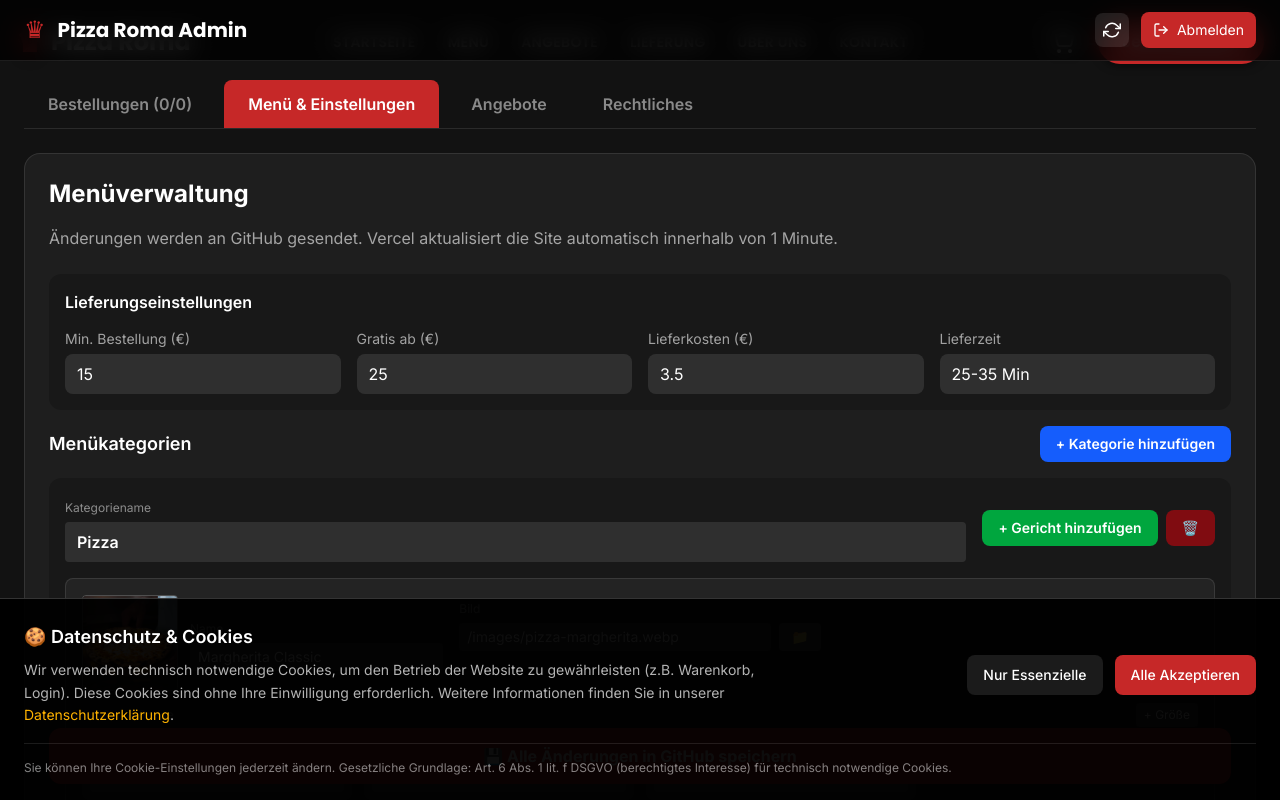
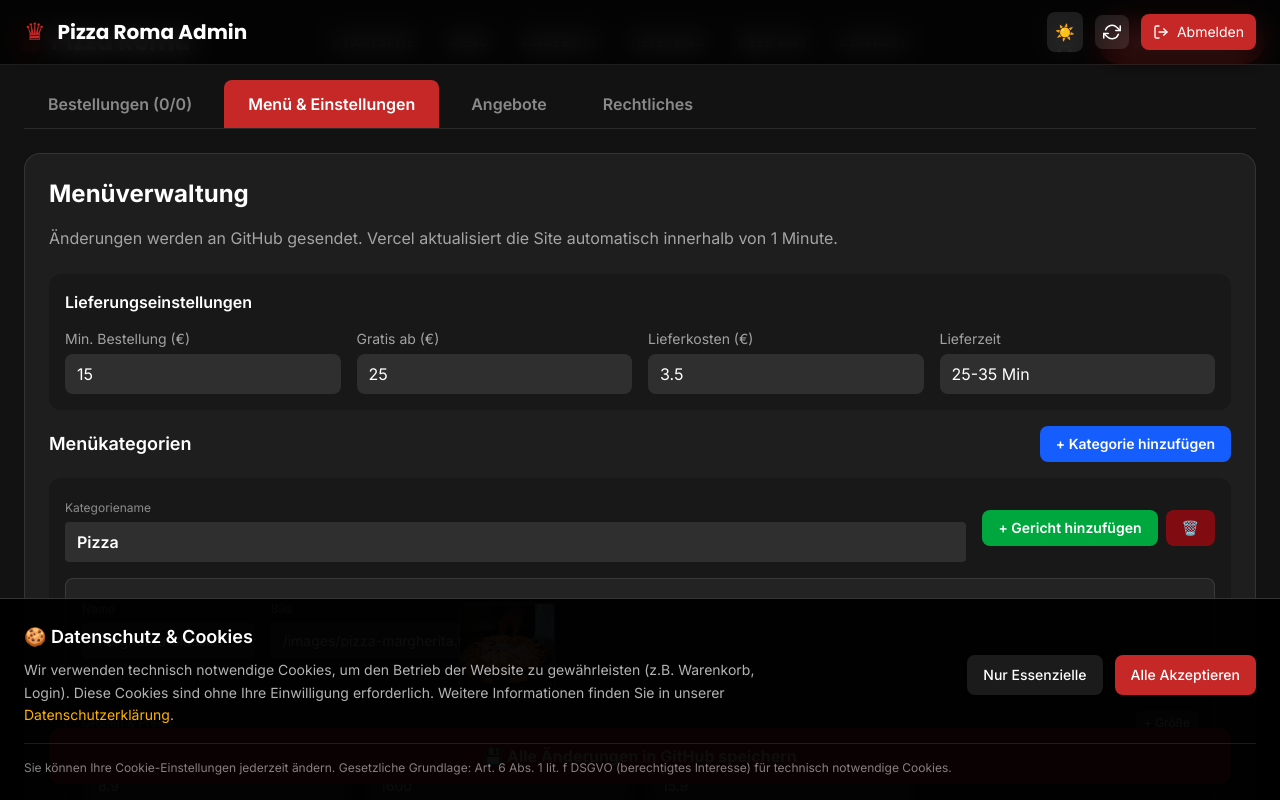
Before and after one commit to Tor2024/pizza-roma-siegen, a Next.js app: page /admin in a window 1280 px wide. Both pictures are taken after a click on the button "Menü & Einstellungen". Shown: the top 800 px of the page. Built offline with nearby package versions, Linux system fonts and the light colour scheme.

Commit message:
Add light theme support to admin panel, fix Name/Bild alignment

```diff
--- a/app/admin/page.tsx
+++ b/app/admin/page.tsx
@@ -79,6 +79,14 @@ export default function AdminDashboard() {
   const [menuLoading, setMenuLoading] = useState(false);
   const [saveMessage, setSaveMessage] = useState('');
   const [orderFilter, setOrderFilter] = useState<OrderStatus | 'all'>('all');
+
+  // Theme state
+  const [isDarkMode, setIsDarkMode] = useState(true);
+
+  // Toggle theme
+  const toggleTheme = () => {
+    setIsDarkMode(!isDarkMode);
+  };
 
   // Get admin token from cookie
   const getAdminToken = () => {
@@ -407,9 +415,9 @@ export default function AdminDashboard() {
   };
 
   return (
-    <div className="min-h-screen bg-roma-dark text-white pt-0">
+    <div className={`min-h-screen pt-0 transition-colors duration-300 ${isDarkMode ? 'bg-roma-dark text-white' : 'bg-gray-50 text-gray-900'}`}>
       {/* Fixed Header */}
-      <header className="fixed top-0 left-0 right-0 z-50 bg-black/80 backdrop-blur-md border-b border-white/10 px-6 py-3">
+      <header className={`fixed top-0 left-0 right-0 z-50 backdrop-blur-md border-b px-6 py-3 transition-colors duration-300 ${isDarkMode ? 'bg-black/80 border-white/10' : 'bg-white/80 border-gray-200'}`}>
         <div className="max-w-7xl mx-auto flex justify-between items-center">
           <div className="flex items-center gap-3">
             <span className="text-roma-red text-2xl">♛</span>
@@ -417,9 +425,17 @@ export default function AdminDashboard() {
           </div>
 
           <div className="flex items-center gap-3">
+            {/* Theme Toggle */}
+            <button
+              onClick={toggleTheme}
+              className={`p-2 rounded-lg transition-colors ${isDarkMode ? 'bg-white/10 hover:bg-white/20' : 'bg-gray-200 hover:bg-gray-300'}`}
+              title={isDarkMode ? 'Helles Design' : 'Dunkles Design'}
+            >
+              {isDarkMode ? '☀️' : '🌙'}
+            </button>
             <button
               onClick={fetchOrders}
-              className="p-2 rounded-lg bg-white/10 hover:bg-white/20 transition-colors"
+              className={`p-2 rounded-lg transition-colors ${isDarkMode ? 'bg-white/10 hover:bg-white/20' : 'bg-gray-200 hover:bg-gray-300'}`}
               title="Aktualisieren"
             >
               <FiRefreshCw className={loading ? 'animate-spin' : ''} size={18} />
@@ -439,11 +455,13 @@ export default function AdminDashboard() {
 
       {/* Tabs */}
       <div className="max-w-7xl mx-auto px-6 mt-6">
-        <div className="flex gap-2 border-b border-white/10">
+        <div className={`flex gap-2 border-b ${isDarkMode ? 'border-white/10' : 'border-gray-300'}`}>
           <button
             onClick={() => setTab('orders')}
             className={`px-6 py-3 rounded-t-lg font-semibold transition-colors ${
-              tab === 'orders' ? 'bg-roma-red text-white' : 'text-white/50 hover:text-white'
+              tab === 'orders'
+                ? 'bg-roma-red text-white'
+                : isDarkMode ? 'text-white/50 hover:text-white' : 'text-gray-500 hover:text-gray-700'
             }`}
           >
             Bestellungen ({orders.filter(o => o.status === 'received').length}/{orders.length})
@@ -451,7 +469,9 @@ export default function AdminDashboard() {
           <button
             onClick={() => setTab('menu')}
             className={`px-6 py-3 rounded-t-lg font-semibold transition-colors ${
-              tab === 'menu' ? 'bg-roma-red text-white' : 'text-white/50 hover:text-white'
+              tab === 'menu'
+                ? 'bg-roma-red text-white'
+                : isDarkMode ? 'text-white/50 hover:text-white' : 'text-gray-500 hover:text-gray-700'
             }`}
           >
             Menü & Einstellungen
@@ -459,7 +479,9 @@ export default function AdminDashboard() {
           <button
             onClick={() => setTab('offers')}
             className={`px-6 py-3 rounded-t-lg font-semibold transition-colors ${
-              tab === 'offers' ? 'bg-roma-red text-white' : 'text-white/50 hover:text-white'
+              tab === 'offers'
+                ? 'bg-roma-red text-white'
+                : isDarkMode ? 'text-white/50 hover:text-white' : 'text-gray-500 hover:text-gray-700'
             }`}
           >
             Angebote
@@ -467,7 +489,9 @@ export default function AdminDashboard() {
           <button
             onClick={() => setTab('legal')}
             className={`px-6 py-3 rounded-t-lg font-semibold transition-colors ${
-              tab === 'legal' ? 'bg-roma-red text-white' : 'text-white/50 hover:text-white'
+              tab === 'legal'
+                ? 'bg-roma-red text-white'
+                : isDarkMode ? 'text-white/50 hover:text-white' : 'text-gray-500 hover:text-gray-700'
             }`}
           >
             Rechtliches
@@ -493,7 +517,7 @@ export default function AdminDashboard() {
               )}
 
               {orders.length === 0 && !loading && (
-                <div className="text-center py-20 text-white/40">
+                <div className={`text-center py-20 ${isDarkMode ? 'text-white/40' : 'text-gray-500'}`}>
                   <FiPackage size={48} className="mx-auto mb-4" />
                   <p className="text-xl">Noch keine Bestellungen...</p>
                   <p className="text-sm mt-2">Neue Bestellungen erscheinen hier automatisch</p>
@@ -505,7 +529,7 @@ export default function AdminDashboard() {
                 <div className="flex gap-2 flex-wrap mb-4">
                   <button
                     onClick={() => setOrderFilter('all')}
-                    className={`px-3 py-1.5 rounded-lg text-sm font-medium transition-all ${orderFilter === 'all' ? 'bg-white/20 text-white' : 'bg-white/5 text-white/50 hover:bg-white/10'}`}
+                    className={`px-3 py-1.5 rounded-lg text-sm font-medium transition-all ${orderFilter === 'all' ? 'bg-roma-red text-white' : isDarkMode ? 'bg-white/5 text-white/50 hover:bg-white/10' : 'bg-gray-100 text-gray-600 hover:bg-gray-200'}`}
                   >
                     Alle ({orders.length})
                   </button>
@@ -516,7 +540,7 @@ export default function AdminDashboard() {
                       <button
                         key={status}
                         onClick={() => setOrderFilter(status as OrderStatus)}
-                        className={`px-3 py-1.5 rounded-lg text-sm font-medium transition-all flex items-center gap-1.5 ${orderFilter === status ? `${config.color} text-white` : 'bg-white/5 text-white/50 hover:bg-white/10'}`}
+                        className={`px-3 py-1.5 rounded-lg text-sm font-medium transition-all flex items-center gap-1.5 ${orderFilter === status ? `${config.color} text-white` : isDarkMode ? 'bg-white/5 text-white/50 hover:bg-white/10' : 'bg-gray-100 text-gray-600 hover:bg-gray-200'}`}
                       >
                         <config.icon size={12} />
                         {config.label} ({count})
@@ -643,7 +667,7 @@ export default function AdminDashboard() {
               exit={{ opacity: 0, y: -20 }}
               className="space-y-6"
             >
-              <div className="bg-white/5 rounded-2xl p-6 border border-white/10">
+              <div className={`rounded-2xl p-6 border ${isDarkMode ? 'bg-white/5 border-white/10' : 'bg-white border-gray-200 shadow-sm'}`}>
                 <h2 className="text-2xl font-bold mb-4">Menüverwaltung</h2>
                 <p className="text-white/60 mb-6">
                   Änderungen werden an GitHub gesendet. Vercel aktualisiert die Site automatisch innerhalb von 1 Minute.
@@ -723,33 +747,30 @@ export default function AdminDashboard() {
                             {category.items?.map((item: any, idx: number) => (
                               <div key={item.id || idx} className="bg-white/5 rounded-lg p-4 border border-white/10">
                                 <div className="grid grid-cols-1 md:grid-cols-2 lg:grid-cols-3 gap-4 mb-3">
-                                  {/* Name with Image Preview */}
-                                  <div className="flex items-center gap-3">
-                                    {item.image && (
-                                      <img
-                                        src={item.image}
-                                        alt={item.name?.de}
-                                        className="w-24 h-24 rounded object-cover border border-white/20"
-                                        onError={(e) => { (e.target as HTMLImageElement).style.display = 'none'; }}
+                                  {/* Name and Bild in one row - SYMMETRIC */}
+                                  <div className="grid grid-cols-1 md:grid-cols-2 gap-4">
+                                    {/* Name field */}
+                                    <div>
+                                      <label className={`text-xs ${isDarkMode ? 'text-white/50' : 'text-gray-500'}`}>Name</label>
+                                      <input
+                                        type="text"
+                                        value={item.name?.de || ''}
+                                        onChange={(e) => updateItem(catKey, idx, 'name.de', e.target.value)}
+                                        className={`w-full rounded px-3 py-2 mt-1 text-sm ${isDarkMode ? 'bg-white/10 text-white' : 'bg-gray-100 text-gray-900 border border-gray-300'}`}
                                       />
-                                    )}
-                                    <div className="flex-1">
-                                      <label className="text-xs text-white/50">Name</label>
-                                      <input type="text" value={item.name?.de || ''} onChange={(e) => updateItem(catKey, idx, 'name.de', e.target.value)} className="w-full bg-white/10 rounded px-2 py-1 mt-1 text-sm text-white" />
                                     </div>
-                                  </div>
-                                  {/* Image Upload */}
+                                    {/* Bild field */}
                                     <div>
-                                    <label className="text-xs text-white/50">Bild</label>
+                                      <label className={`text-xs ${isDarkMode ? 'text-white/50' : 'text-gray-500'}`}>Bild</label>
                                       <div className="flex gap-2">
                                         <input
                                           type="text"
                                           value={item.image || ''}
                                           onChange={(e) => updateItem(catKey, idx, 'image', e.target.value)}
-                                        className="flex-1 bg-white/10 rounded px-2 py-1 mt-1 text-sm text-white"
+                                          className={`flex-1 rounded px-3 py-2 mt-1 text-sm ${isDarkMode ? 'bg-white/10 text-white' : 'bg-gray-100 text-gray-900 border border-gray-300'}`}
                                           placeholder="/images/pizza.webp"
                                         />
-                                      <label className="px-3 py-1 mt-1 bg-white/20 hover:bg-white/30 rounded cursor-pointer text-sm flex items-center">
+                                        <label className={`px-3 py-2 mt-1 rounded cursor-pointer text-sm flex items-center ${isDarkMode ? 'bg-white/20 hover:bg-white/30' : 'bg-gray-200 hover:bg-gray-300'}`}>
                                           📁
                                           <input
                                             type="file"
@@ -787,6 +808,18 @@ export default function AdminDashboard() {
                                         </label>
                                       </div>
                                     </div>
+                                  </div>
+                                  {/* Image preview below */}
+                                  {item.image && (
+                                    <div className="mt-2">
+                                      <img
+                                        src={item.image}
+                                        alt={item.name?.de}
+                                        className="w-24 h-24 rounded object-cover border border-white/20"
+                                        onError={(e) => { (e.target as HTMLImageElement).style.display = 'none'; }}
+                                      />
+                                    </div>
+                                  )}
                                   {/* Single Price (for non-pizza items) */}
                                   {item.price && !item.prices && (
                                     <div>
@@ -919,7 +952,7 @@ export default function AdminDashboard() {
               exit={{ opacity: 0, y: -20 }}
               className="space-y-6"
             >
-              <div className="bg-white/5 rounded-2xl p-6 border border-white/10">
+              <div className={`rounded-2xl p-6 border ${isDarkMode ? 'bg-white/5 border-white/10' : 'bg-white border-gray-200 shadow-sm'}`}>
                 <h2 className="text-2xl font-bold mb-4">Angebote verwalten</h2>
                 <p className="text-white/60 mb-6">
                   Änderungen werden an GitHub gesendet und sind in ca. 30 Sekunden auf der Website sichtbar.
@@ -1064,7 +1097,7 @@ export default function AdminDashboard() {
               exit={{ opacity: 0, y: -20 }}
               className="space-y-6"
             >
-              <div className="bg-white/5 rounded-2xl p-6 border border-white/10">
+              <div className={`rounded-2xl p-6 border ${isDarkMode ? 'bg-white/5 border-white/10' : 'bg-white border-gray-200 shadow-sm'}`}>
                 <h2 className="text-2xl font-bold mb-4">Rechtliche Texte verwalten</h2>
                 <p className="text-white/60 mb-6">
                   Impressum, Datenschutzerklärung und AGB. Änderungen werden an GitHub gesendet und auf der Website aktualisiert.
```
Lines whose indentation alone changed are shown as unchanged.
